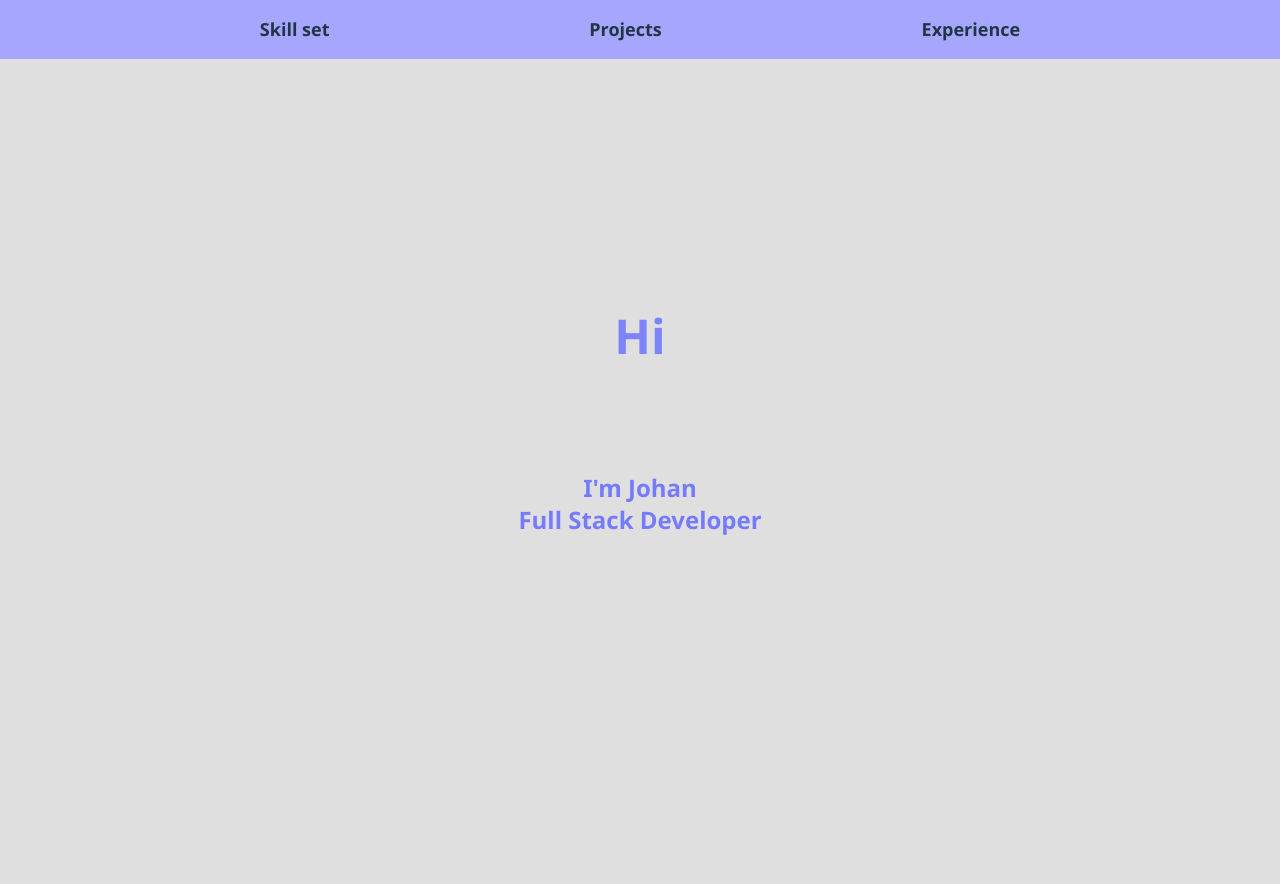
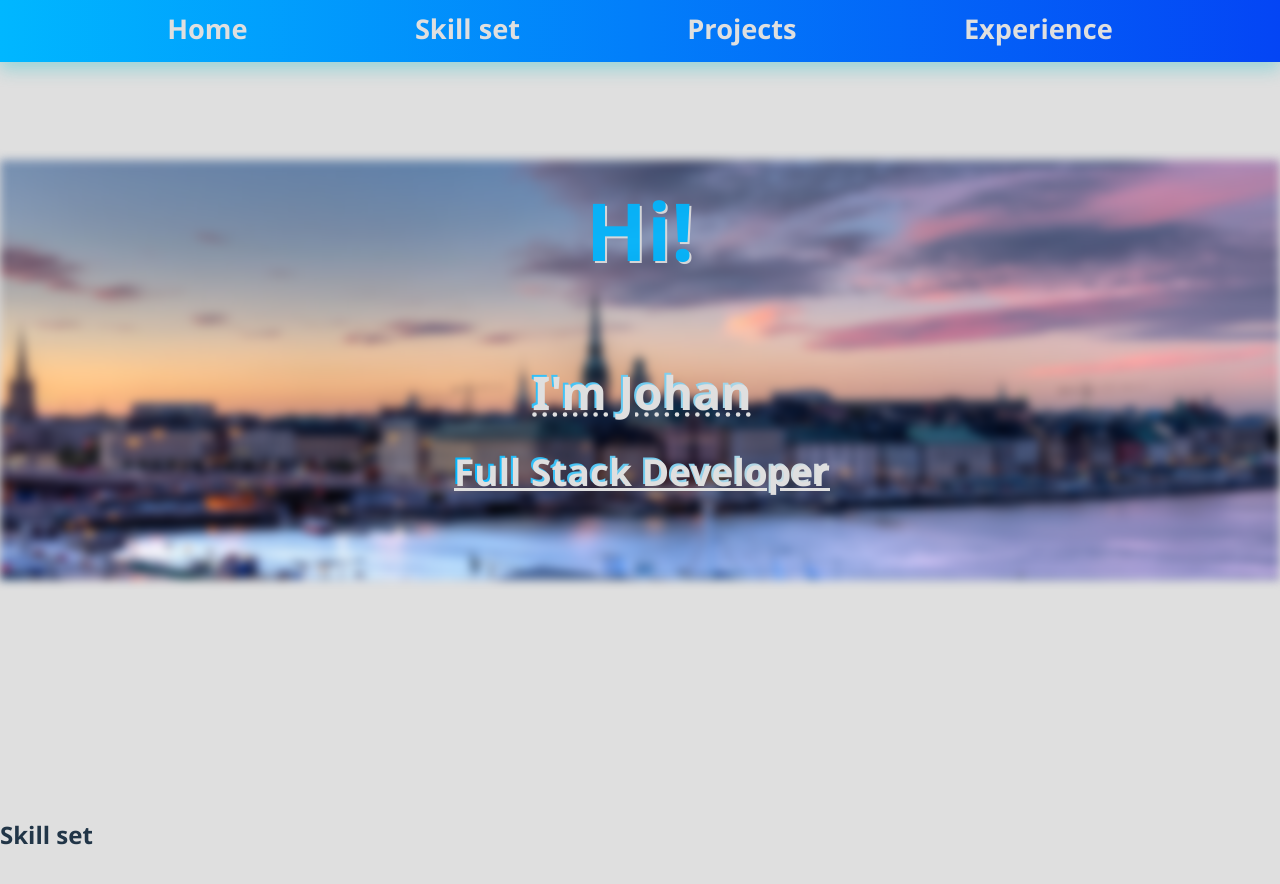
Before and after one commit to JouanDeag/New-Portfolio, a website built with Vite: page index.html in a window 1280 px wide. Shown: the top 884 px of the page. Before the commit the page ends 800 px from the top, so only its background shows below. Built offline with nearby package versions, Linux system fonts and the light colour scheme.

Commit message:
Add placeholder sections & improve nav

```diff
--- a/index.html
+++ b/index.html
@@ -21,19 +21,45 @@
   <body>
     <nav>
       <ul class="nav-list">
+        <li><a href="#" class="nav-link">Home</a></li>
         <li><a href="#skills" class="nav-link">Skill set</a></li>
         <li><a href="#projects" class="nav-link">Projects</a></li>
         <li><a href="#experience" class="nav-link">Experience</a></li>
       </ul>
     </nav>
     <header>
+      <img src="/stockholm.png" alt="Stockholm" class="no-select" />
       <div class="front">
         <div class="welcome-text">
-          <h1 class="welcome">Hi</h1>
+          <h1 class="welcome">Hi!</h1>
         </div>
         <h2>I'm Johan</h2>
-        <h2>Full Stack Developer</h2>
+        <h3>Full Stack Developer</h3>
       </div>
     </header>
+
+    <main>
+      <section id="skills">
+        <div>
+          <div>
+            <h1 class="section-title">Skill set</h1>
+          </div>
+        </div>
+      </section>
+      <section id="projects">
+        <div>
+          <div>
+            <h1 class="section-title">Projects</h1>
+          </div>
+        </div>
+      </section>
+      <section id="experience">
+        <div>
+          <div>
+            <h1 class="section-title">Experience</h1>
+          </div>
+        </div>
+      </section>
+    </main>
   </body>
 </html>
--- a/style.css
+++ b/style.css
@@ -13,10 +13,26 @@
   -moz-osx-font-smoothing: grayscale;
   -webkit-text-size-adjust: 100%;
 
+  /* Colors */
+
   --dark: #213547;
   --light: #dfdfdf;
-  --accent: #747bff;
-  --accent-light: #a6a6ff;
+  --accent: #0445f5;
+  --accent-light: #00b7ff;
+
+  /* Font sizes */
+
+  --font-nav: clamp(0.75rem, 1.5vw + 0.5rem, 2rem);
+
+  --font-hello: clamp(1rem, 5vw + 2rem, 5rem);
+  --font-welcome: clamp(1.5rem, 3vw + 0.5rem, 3rem);
+
+  --font-2xl: clamp(2rem, 2.5vw + 1.25rem, 2.5rem);
+  --font-xl: clamp(1.5rem, 2vw + 1rem, 2rem);
+  --font-lg: clamp(1.25rem, 1.5vw + 0.75rem, 1.5rem);
+  --font-md: clamp(1rem, 1vw + 0.5rem, 1.25rem);
+  --font-sm: clamp(0.75rem, 0.75vw + 0.25rem, 1rem);
+  --font-xs: clamp(0.5rem, 0.5vw, 0.75rem);
 }
 
 @media (prefers-color-scheme: light) {
@@ -36,10 +52,26 @@
   scroll-behavior: smooth;
 }
 
+body {
+  overflow-x: hidden;
+}
+
+.no-select {
+  user-select: none;
+  -webkit-user-select: none;
+  -moz-user-select: none;
+  -ms-user-select: none;
+}
+
 nav {
+  position: fixed;
+  top: 0;
+  left: 0;
+  width: 100%;
   align-items: center;
   padding: 0.8rem 0;
-  background-color: var(--accent-light);
+  background: -webkit-linear-gradient(0deg, var(--accent-light), var(--accent));
+  box-shadow: 0 0.5rem 1rem rgba(0, 190, 200, 0.3);
 }
 
 .nav-list {
@@ -50,10 +82,10 @@ nav {
 }
 
 .nav-link {
-  font-size: large;
-  color: var(--dark);
+  font-size: var(--font-nav);
+  color: var(--light);
   text-decoration: none;
-  font-weight: 700;
+  font-weight: 800;
 }
 
 header {
@@ -66,15 +98,52 @@ header {
   height: calc(100vh - 3.8rem);
 }
 
+header img {
+  position: absolute;
+  width: 100%;
+  height: 52.5%;
+  z-index: -1;
+  filter: blur(5px);
+}
+
 .front {
-  font-size: 1rem;
-  font-weight: 500;
-  color: var(--accent);
+  font-weight: 400;
+  color: var(--accent-light);
+  text-shadow: 2px 2px 0 var(--light);
 }
 
 .front h1 {
-  font-size: 3rem;
+  font-size: var(--font-hello);
   font-weight: 700;
+  animation: slideInRight 1s ease-in-out;
+}
+
+.front h2 {
+  font-size: var(--font-welcome);
+  background: -webkit-linear-gradient(0deg, var(--accent-light), var(--light));
+  background-clip: text;
+  -webkit-background-clip: text;
+  -webkit-text-fill-color: transparent;
+  text-decoration: dotted underline;
+  padding-bottom: 2rem;
+  line-height: 3rem;
+  font-weight: 900;
+  text-shadow: 2px 2px 0 var(--light);
+  animation: slideInLeft 1s ease-in-out;
+}
+
+.front h3 {
+  font-size: calc(var(--font-welcome) * 0.8);
+  background: -webkit-linear-gradient(0deg, var(--accent-light), var(--light));
+  background-clip: text;
+  -webkit-background-clip: text;
+  -webkit-text-fill-color: transparent;
+  text-decoration: underline;
+  animation: slideInRight 1s ease-in-out;
+  padding-bottom: 2rem;
+  line-height: 3rem;
+  font-weight: 900;
+  text-shadow: 2px 2px 0 var(--light);
 }
 
 .welcome-text {
@@ -89,3 +158,29 @@ header {
   opacity: 1;
   transition: opacity 0.5s ease-in-out;
 }
+
+section {
+  height: 100vh;
+}
+
+.section-title {
+  padding-top: 5rem;
+}
+
+@keyframes slideInRight {
+  0% {
+    transform: translateX(-100vh);
+  }
+  100% {
+    transform: translateX(0);
+  }
+}
+
+@keyframes slideInLeft {
+  0% {
+    transform: translateX(100vh);
+  }
+  100% {
+    transform: translateX(0);
+  }
+}
```
Also changed, not shown: public/stockholm.png (added).
